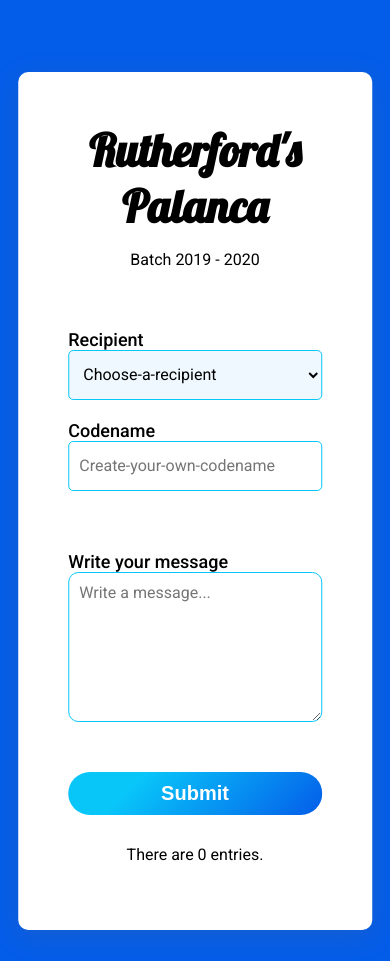
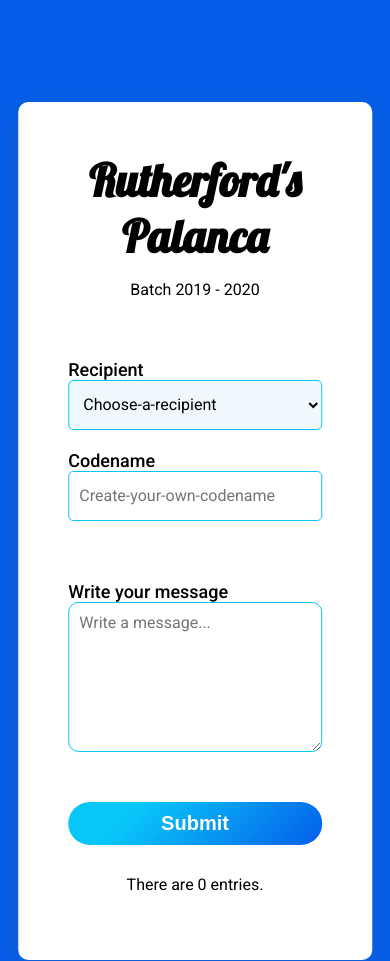
Before and after one commit to Franz1033/palanca-rutherford, a Django app: page / in a window 390 px wide. Run offline with Django 4.2, Linux system fonts and the light colour scheme; data that the repository does not hold is empty.

Commit message:
Update styles.css

```diff
--- a/ruther_palanca/palanca/static/palanca/styles.css
+++ b/ruther_palanca/palanca/static/palanca/styles.css
@@ -102,7 +102,7 @@ label {
 
 @media only screen and (max-width: 600px) {
     .container{
-        margin: 20px 0;
+        margin: 50px 0;
         width: 65%;
     }
 
```
